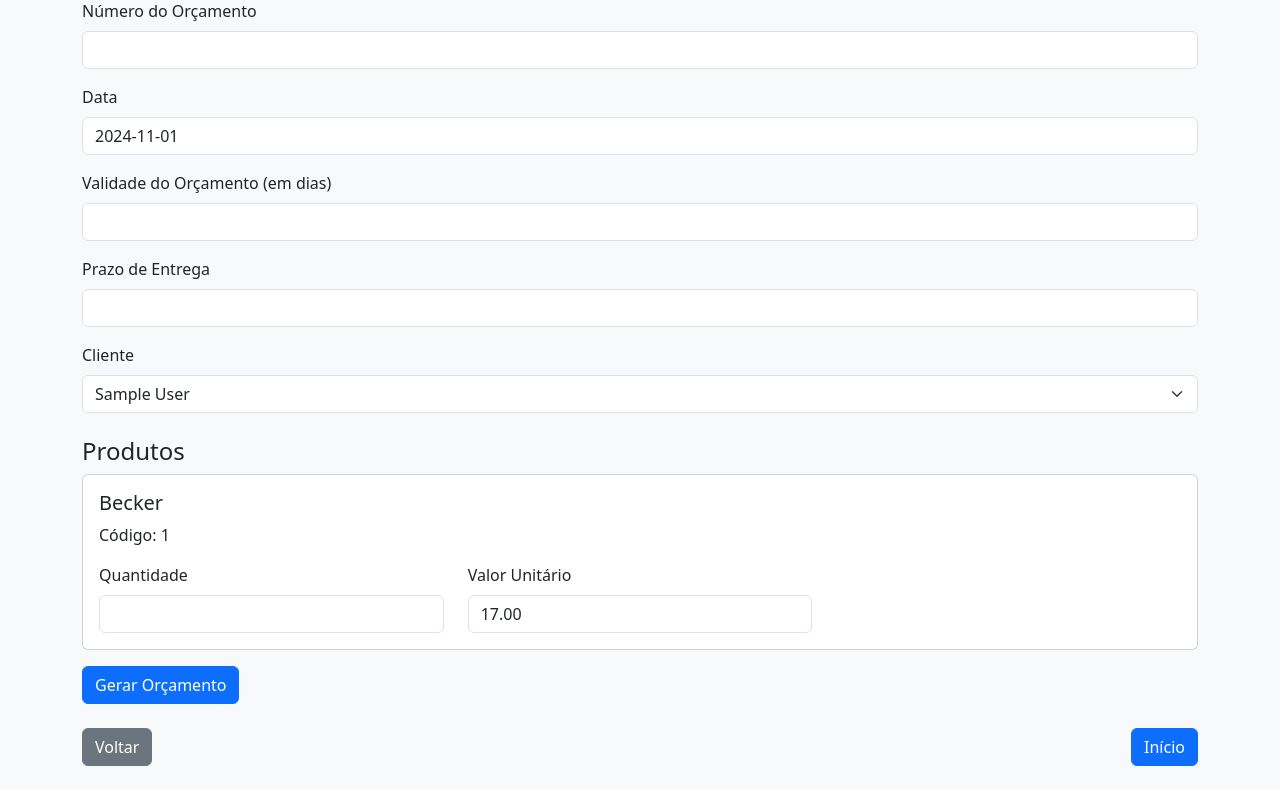
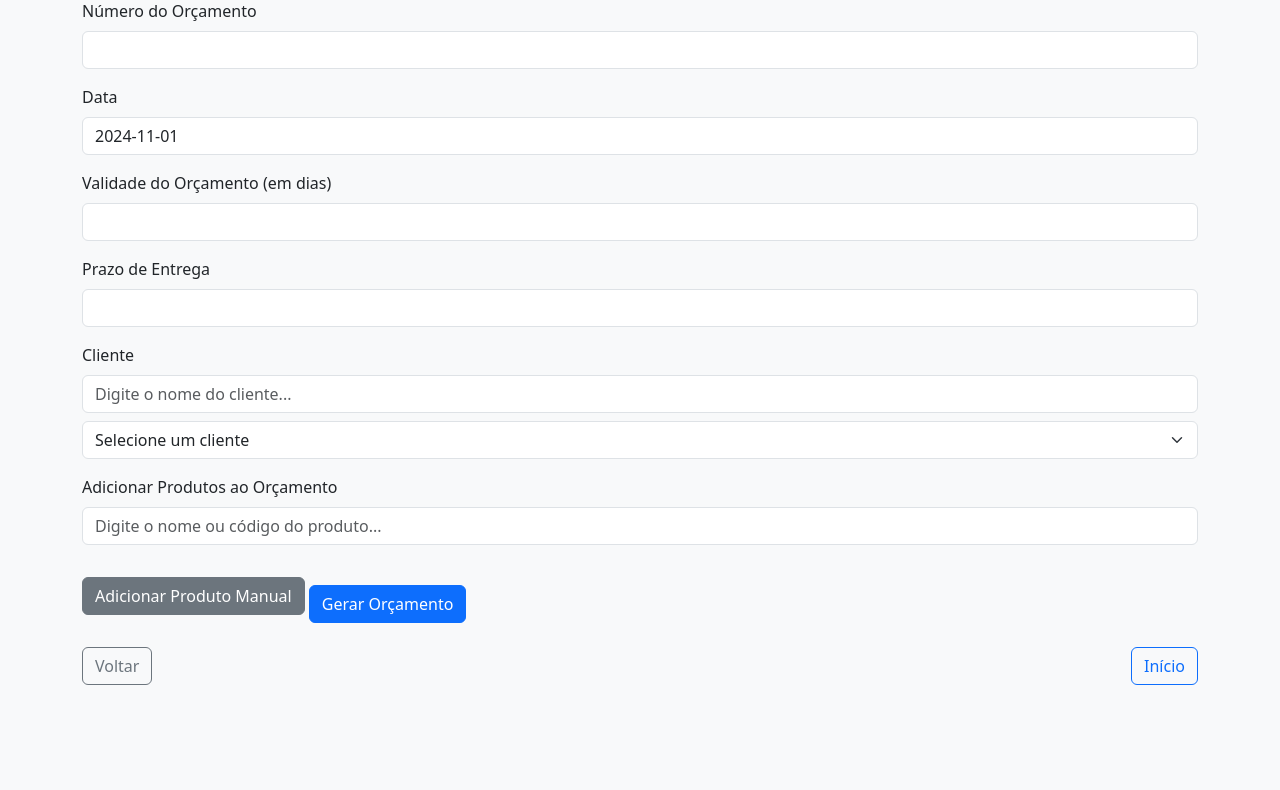
Before and after one commit to AlissonBrn/Projeto-Integrador-Unidombosco, a PHP site: page /relatorios/gerarOrcamento.php in a window 1280 px wide. Shown: the part 111-901 px from the top of the page. After the commit the page ends 796 px from the top, so only its background shows below. Run offline with PHP 8.4, Linux system fonts and the light colour scheme; the visitor is signed in with stand-in values (Sample User, id 1); data comes from the database, SQL or seed files in the repository.

Commit message:
Update files
Adicionado novas funções e melhorias ao sistema de orçamentos.
-Pesquisa por nome de clientes.
-Opção de adicionar produtos não cadastrados ao orçamento.
-Lista de produtos cadastrados conforme pesquisado.

```diff
--- /dev/null
+++ b/Utils/Query update orçamentos.txt
@@ -0,0 +1,2 @@
+ALTER TABLE itens_orcamento
+ADD COLUMN nome_manual VARCHAR(255) NULL;
--- a/relatorios/gerarOrcamento.php
+++ b/relatorios/gerarOrcamento.php
@@ -2,6 +2,12 @@
 session_start();
 include '../db.php'; // Conexão com o banco de dados
 include '../funcoes.php'; // Inclui a função para exibir botões de navegação
+
+// Verificação de erros
+ini_set('display_errors', 1);
+ini_set('display_startup_errors', 1);
+error_reporting(E_ALL);
+
 
 // Verificar se o usuário está logado
 if (!isset($_SESSION['id'])) {
@@ -9,13 +15,10 @@ if (!isset($_SESSION['id'])) {
     exit;
 }
 
-// Buscar clientes e produtos cadastrados
-$clientes = $pdo->query("SELECT * FROM clientes")->fetchAll();
-$produtos = $pdo->query("SELECT * FROM produtos")->fetchAll();
-
+// Processar o formulário de geração de orçamento
 if ($_SERVER["REQUEST_METHOD"] == "POST") {
     $numero_orcamento = $_POST['numero_orcamento'];
-    $data = date('Y-m-d'); // Definir a data atual do orçamento
+    $data = date('Y-m-d');
     $validade = $_POST['validade'];
     $prazo_entrega = $_POST['prazo_entrega'];
     $id_cliente = $_POST['id_cliente'];
@@ -40,11 +43,21 @@ if ($_SERVER["REQUEST_METHOD"] == "POST") {
         'valor_total' => $valor_total
     ]);
 
-    // Obter o ID do orçamento inserido
     $id_orcamento = $pdo->lastInsertId();
 
     // Inserir produtos selecionados no orçamento
     foreach ($produtos_selecionados as $produto_id => $dados) {
+        if ($produto_id === 'manual') { // Verificar se é um produto manual
+            $sql_item = "INSERT INTO itens_orcamento (id_orcamento, nome_manual, quantidade, valor_unitario)
+                         VALUES (:id_orcamento, :nome_manual, :quantidade, :valor_unitario)";
+            $stmt = $pdo->prepare($sql_item);
+            $stmt->execute([
+                'id_orcamento' => $id_orcamento,
+                'nome_manual' => $dados['nome'],
+                'quantidade' => $dados['quantidade'],
+                'valor_unitario' => $dados['valor_unitario']
+            ]);
+        } else {
             $sql_item = "INSERT INTO itens_orcamento (id_orcamento, id_produto, quantidade, valor_unitario)
                          VALUES (:id_orcamento, :id_produto, :quantidade, :valor_unitario)";
             $stmt = $pdo->prepare($sql_item);
@@ -54,6 +67,7 @@ if ($_SERVER["REQUEST_METHOD"] == "POST") {
                 'quantidade' => $dados['quantidade'],
                 'valor_unitario' => $dados['valor_unitario']
             ]);
+        }
     }
 
     $sucesso = "Orçamento gerado com sucesso!";
@@ -67,6 +81,7 @@ if ($_SERVER["REQUEST_METHOD"] == "POST") {
     <meta name="viewport" content="width=device-width, initial-scale=1.0">
     <title>Gerar Orçamento - Sistema de Vendas</title>
     <link href="https://cdn.jsdelivr.net/npm/bootstrap@5.3.0/dist/css/bootstrap.min.css" rel="stylesheet">
+    <script src="https://code.jquery.com/jquery-3.6.0.min.js"></script>
 </head>
 <body class="bg-light">
     <div class="container mt-5">
@@ -93,45 +108,113 @@ if ($_SERVER["REQUEST_METHOD"] == "POST") {
                 <label for="prazo_entrega" class="form-label">Prazo de Entrega</label>
                 <input type="text" id="prazo_entrega" name="prazo_entrega" class="form-control" required>
             </div>
+
+            <!-- Campo de Pesquisa de Cliente -->
             <div class="mb-3">
                 <label for="id_cliente" class="form-label">Cliente</label>
-                <select id="id_cliente" name="id_cliente" class="form-select" required>
-                    <?php foreach ($clientes as $cliente): ?>
-                        <option value="<?= $cliente['id'] ?>"><?= htmlspecialchars($cliente['nome']) ?></option>
-                    <?php endforeach; ?>
+                <input type="text" id="pesquisa_cliente" class="form-control" placeholder="Digite o nome do cliente...">
+                <select id="id_cliente" name="id_cliente" class="form-select mt-2" required>
+                    <option value="">Selecione um cliente</option>
                 </select>
             </div>
 
-            <h4 class="mt-4">Produtos</h4>
-            <div id="produtos">
-                <?php foreach ($produtos as $produto): ?>
-                    <div class="card mb-3">
+            <!-- Campo de Pesquisa de Produto -->
+            <div class="mb-3">
+                <label for="pesquisa_produto" class="form-label">Adicionar Produtos ao Orçamento</label>
+                <input type="text" id="pesquisa_produto" class="form-control" placeholder="Digite o nome ou código do produto...">
+                <div id="lista_produtos" class="mt-2"></div>
+            </div>
+
+            <!-- Área para produtos selecionados -->
+            <div id="produtos_selecionados" class="mb-3"></div>
+
+            <!-- Botão para adicionar produtos manuais -->
+            <button type="button" id="adicionar_produto_manual" class="btn btn-secondary mt-2">Adicionar Produto Manual</button>
+
+            <button type="submit" class="btn btn-primary mt-4">Gerar Orçamento</button>
+        </form>
+
+        <!-- Exibir Botões de Navegação (Voltar e Início) -->
+        <div class="d-flex justify-content-between mt-4">
+            <button onclick="window.history.back()" class="btn btn-outline-secondary">Voltar</button>
+            <a href="../index.php" class="btn btn-outline-primary">Início</a>
+        </div>
+    </div>
+
+    <!-- Script para Pesquisar Clientes e Produtos -->
+    <script>
+        $(document).ready(function () {
+            // Função para pesquisar clientes
+            $('#pesquisa_cliente').on('input', function () {
+                let termo = $(this).val();
+                if (termo.length >= 2) {
+                    $.get('buscarCliente.php', { termo: termo }, function (data) {
+                        $('#id_cliente').html(data);
+                    });
+                }
+            });
+
+            // Função para pesquisar produtos
+            $('#pesquisa_produto').on('input', function () {
+                let termo = $(this).val();
+                if (termo.length >= 2) {
+                    $.get('buscarProduto.php', { termo: termo }, function (data) {
+                        $('#lista_produtos').html(data);
+                    });
+                }
+            });
+
+            // Adicionar produto selecionado ao orçamento
+            $(document).on('click', '.btn-adicionar-produto', function () {
+                const produtoId = $(this).data('id');
+                const produtoNome = $(this).data('nome');
+                const produtoPreco = $(this).data('preco');
+
+                $('#produtos_selecionados').append(`
+                    <div class="card mt-3">
                         <div class="card-body">
-                            <h5 class="card-title"><?= htmlspecialchars($produto['nome']) ?></h5>
-                            <p class="card-text">Código: <?= $produto['id'] ?></p>
+                            <h5>${produtoNome}</h5>
+                            <input type="hidden" name="produtos[${produtoId}][nome]" value="${produtoNome}">
+                            <input type="hidden" name="produtos[${produtoId}][id]" value="${produtoId}">
                             <div class="row">
                                 <div class="col-md-4">
-                                    <label for="quantidade_<?= $produto['id'] ?>" class="form-label">Quantidade</label>
-                                    <input type="number" name="produtos[<?= $produto['id'] ?>][quantidade]" class="form-control" min="1" required>
+                                    <label>Quantidade</label>
+                                    <input type="number" name="produtos[${produtoId}][quantidade]" class="form-control" min="1" required>
                                 </div>
                                 <div class="col-md-4">
-                                    <label for="valor_unitario_<?= $produto['id'] ?>" class="form-label">Valor Unitário</label>
-                                    <input type="number" name="produtos[<?= $produto['id'] ?>][valor_unitario]" class="form-control" value="<?= $produto['preco'] ?>" readonly>
+                                    <label>Valor Unitário</label>
+                                    <input type="number" name="produtos[${produtoId}][valor_unitario]" class="form-control" value="${produtoPreco}" required>
                                 </div>
                             </div>
                         </div>
                     </div>
-                <?php endforeach; ?>
+                `);
+            });
+
+            // Adicionar produto manual
+            $('#adicionar_produto_manual').on('click', function () {
+                const produtoManualId = 'manual_' + Math.random().toString(36).substr(2, 9);
+                $('#produtos_selecionados').append(`
+                    <div class="card mt-3">
+                        <div class="card-body">
+                            <h5>Produto Manual</h5>
+                            <input type="text" name="produtos[${produtoManualId}][nome]" placeholder="Nome do produto" class="form-control mb-2" required>
+                            <div class="row">
+                                <div class="col-md-4">
+                                    <label>Quantidade</label>
+                                    <input type="number" name="produtos[${produtoManualId}][quantidade]" class="form-control" min="1" required>
                                 </div>
-
-            <button type="submit" class="btn btn-primary">Gerar Orçamento</button>
-        </form>
-
-        <!-- Exibir Botões de Navegação -->
-        <?php exibirBotoesNavegacao(); ?>
-
-
+                                <div class="col-md-4">
+                                    <label>Valor Unitário</label>
+                                    <input type="number" name="produtos[${produtoManualId}][valor_unitario]" class="form-control" required>
                                 </div>
+                            </div>
+                        </div>
+                    </div>
+                `);
+            });
+        });
+    </script>
 
     <script src="https://cdn.jsdelivr.net/npm/bootstrap@5.3.0/dist/js/bootstrap.bundle.min.js"></script>
 </body>
```
Also changed, not shown: relatorios/buscarCliente.php (added, +26 -0 lines), relatorios/buscarProduto.php (added, +37 -0 lines). Lines whose indentation alone changed are shown as unchanged.
